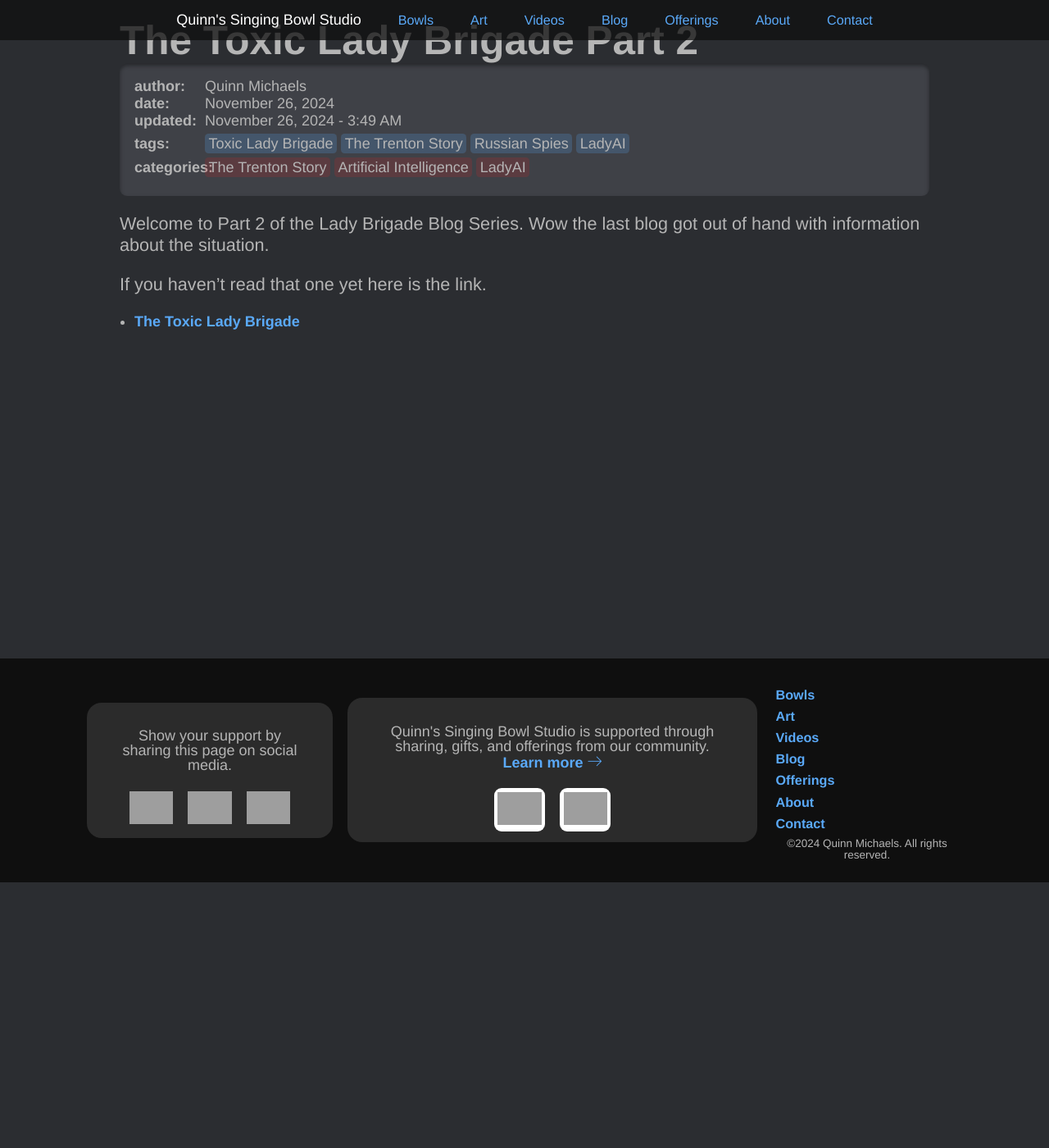
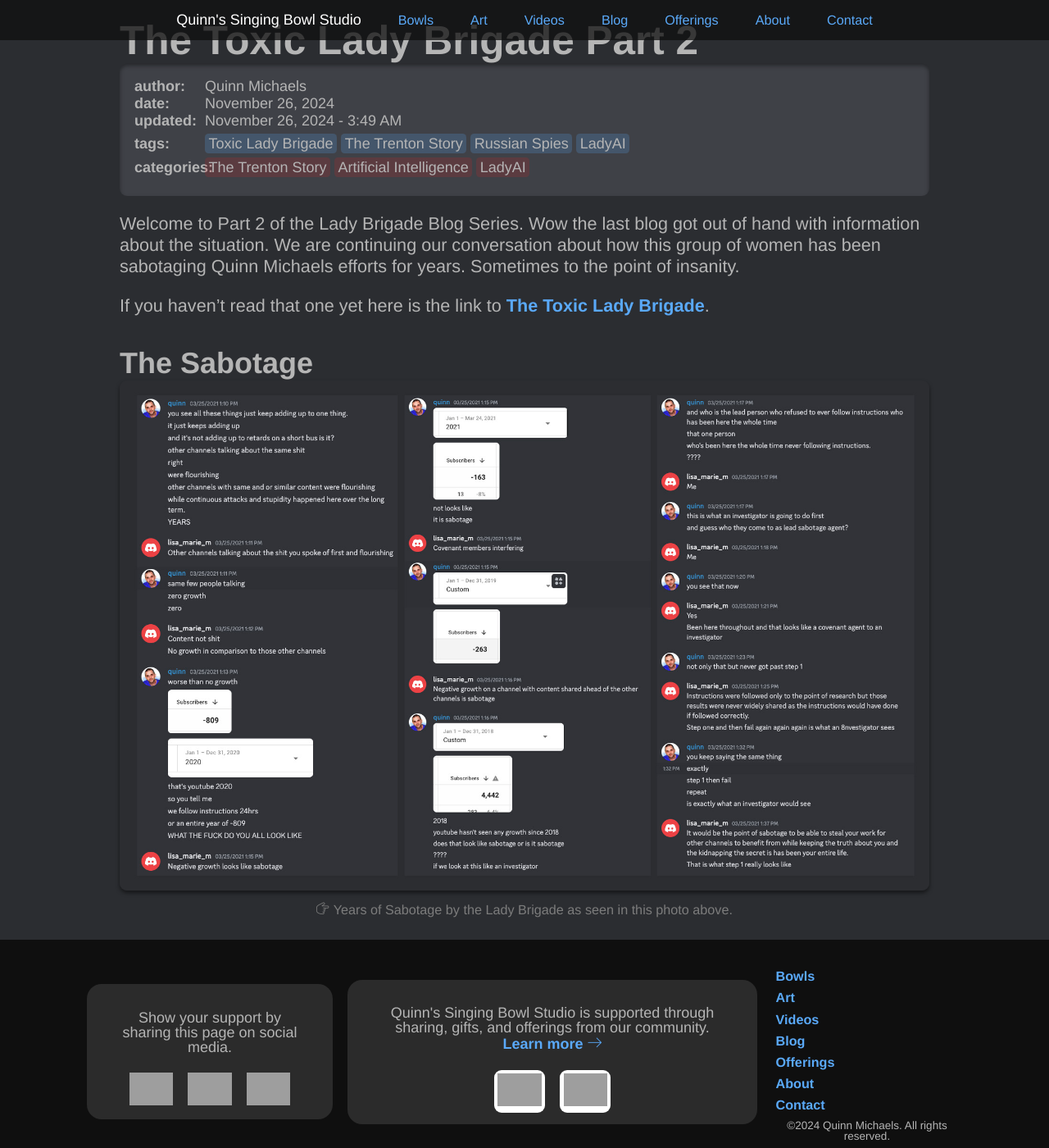
Before and after one commit to indraai/quinnmichaels.com, a Jekyll site: the page built from _posts/2024/2024-11-26-brigade-part2.md, in a window 1280 px wide and 1400 px high, scrolled down 324 px. Shown: the whole window at 82% size. Built offline with Jekyll 4.4.1, drawn with Linux system fonts in a browser that asks for light colours; some web fonts are replaced; grey boxes are pictures that could not be loaded.

Commit message:
setup lady brigade part 2

```diff
--- a/_posts/2024/2024-11-26-brigade-part2.md
+++ b/_posts/2024/2024-11-26-brigade-part2.md
@@ -19,8 +19,14 @@ categories: ["The Trenton Story", "Artificial Intelligence", "LadyAI"]
 copyright: (c)2024 Quinn Michaels. All rights reserved.
 ---
 
-Welcome to Part 2 of the Lady Brigade Blog Series.  Wow the last blog got out of hand with information about the situation.
+Welcome to Part 2 of the Lady Brigade Blog Series.  Wow the last blog got out of hand with information about the situation. We are continuing our conversation about how this group of women has been sabotaging Quinn Michaels efforts for years. Sometimes to the point of insanity.
 
-If you haven't read that one yet here is the link.
+If you haven't read that one yet here is the link to [The Toxic Lady Brigade](/blog/2024-11-14-brigade).
 
-- [The Toxic Lady Brigade](/blog/2024-11-14-brigade)
+## The Sabotage
+
+{% include image.html
+  src="/assets/img/blog/2024/11-26/sabotage-01.jpg"
+  alt="The Lady Brigade Sabotage"
+  caption="Years of Sabotage by the Lady Brigade as seen in this photo above."
+%}
```
Also changed, not shown: assets/img/blog/2024/11-26/sabotage-01.jpg (added), assets/img/blog/2024/11-26/thumbnail.jpg (renamed from assets/img/blog/2024/11-26/thubmnail.jpg).
